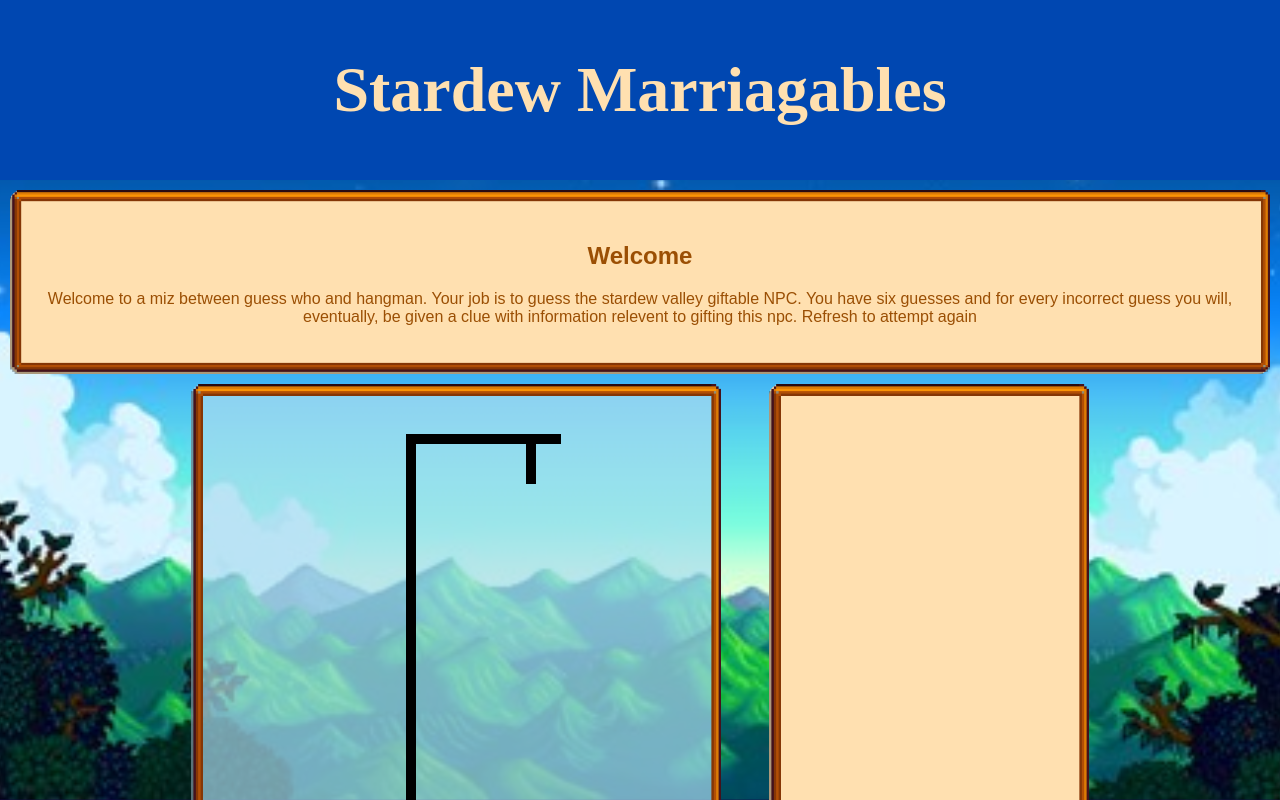
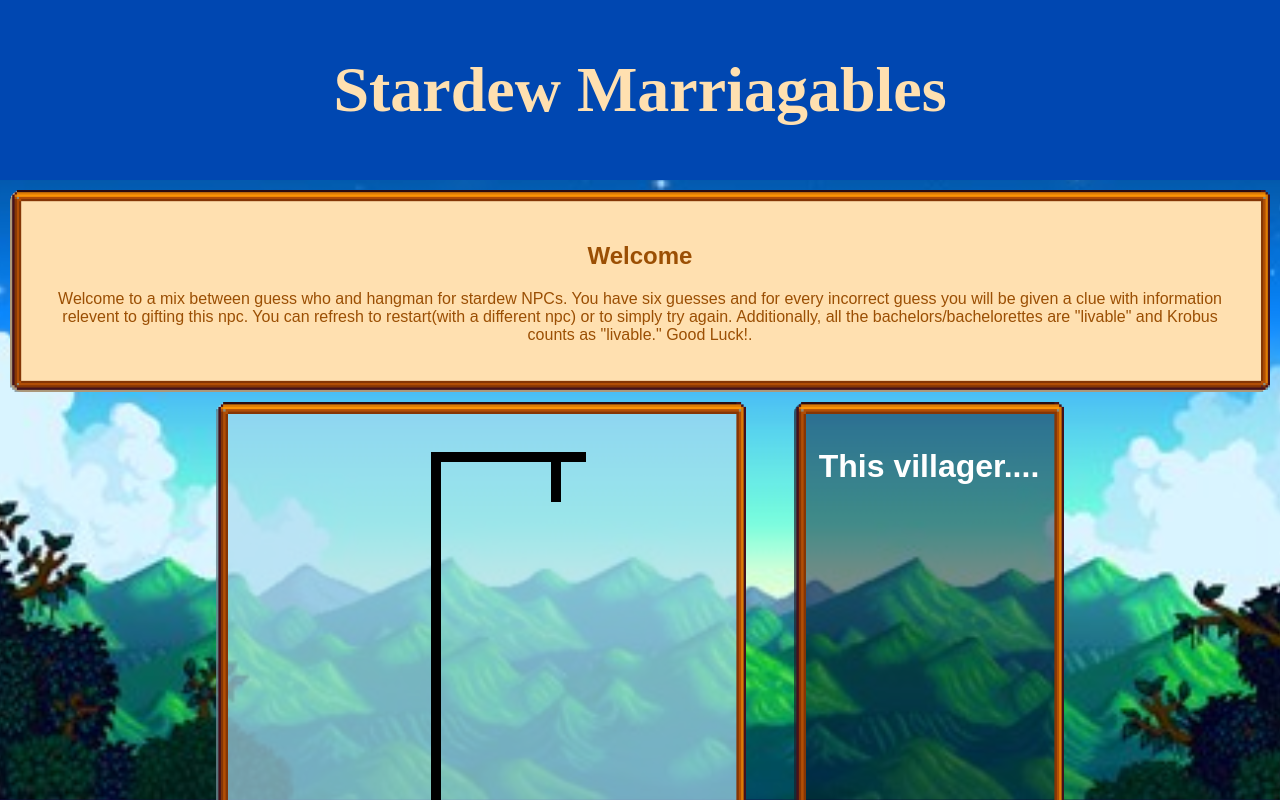
Before and after one commit to Sami-Aiyathurai/stardewstuff, a React (Vite) app in the folder stardew-marriagables/: page / in a window 1280 px wide. Shown: the top 800 px of the page. Built offline with nearby package versions, Linux system fonts and the light colour scheme.

Commit message:
finished basic hint system andupdated the introduction

```diff
--- /dev/null
+++ b/stardew-marriagables/src/HintRow.jsx
@@ -0,0 +1,16 @@
+
+
+function HintRow(props) {
+
+    const hintPrompt = ["is","hates", "loves the movie", "loves the gift","lives in ", "universal loves exceptions", "birthday"]
+    const num = props.i;
+    return(
+        <div className="hint-row">
+            {hintPrompt[num]} {props.hint}
+        </div>
+    )
+
+}
+
+
+export default HintRow
--- a/stardew-marriagables/src/Hints.jsx
+++ b/stardew-marriagables/src/Hints.jsx
@@ -1,4 +1,4 @@
-
+import HintRow from "./HintRow";
 
 function Hints(props) {
         const name = props.toGuess.Name;
@@ -9,8 +9,11 @@
         return(
 
             <div className="hints-page">
+                <h1 className="hint-title">
+                    This villager....
+                </h1>
                 <ul>
-                    {hints.map((hint, index) => <li key={index}> {hintPrompt[index]}: {hint}</li>)}
+                    {hints.map((hint, index) => <li key={index}><HintRow i={index} hint={hint}></HintRow> </li>)}
                 </ul>
 
             </div>
--- a/stardew-marriagables/src/Intro.jsx
+++ b/stardew-marriagables/src/Intro.jsx
@@ -9,8 +9,9 @@
                 {(!(props.isWinner || props.isLoser)) && "Welcome"}
             </h2>
             <p>
-                Welcome to a miz between guess who and hangman.
-                Your job is to guess the stardew valley giftable NPC. You have six guesses and for every incorrect guess you will, eventually, be given a clue with information relevent to gifting this npc. Refresh to attempt again
+                Welcome to a mix between guess who and hangman for stardew NPCs.
+                You have six guesses and for every incorrect guess you will be given a clue with information relevent to gifting this npc. You can refresh to restart(with a different npc) or to simply try again. Additionally, all the bachelors/bachelorettes are "livable" and Krobus counts as "livable."
+                Good Luck!.
             </p>
         </div>
     )
--- a/stardew-marriagables/src/index.css
+++ b/stardew-marriagables/src/index.css
@@ -145,16 +145,40 @@
 }
 
 .hints-page {
-  background-color: #ffe0b0;
-  color: #9b4f04;
+  background-color: #000b2978;
+  color: #ffffff;
   border: 12px solid transparent;
   border-image: url(assets/menu_border.png) 15 stretch;
-  padding-left: 10%;
-  padding-right: 10%;
-  padding-top: 3%;
-  padding-bottom: 3%;
+  padding: 1%;
   border-radius: 12px;
+  text-align: center;
 }
+
+.hints-page ul {
+  width: 100%;
+  padding-left: 0;
+}
+
+.hints-page li {
+  list-style-type: none;
+  width: 100%;
+  padding-top: 2px;
+}
+
+.hint-row {
+  list-style-type: none;
+  background-color: #000b29;
+
+  padding-left: 5%;
+  padding-right: 5%;
+  padding-top: 5%;
+  padding-bottom: 5%;
+  border-radius: 5px;
+  width: 90%;
+  border: 1px solid black;
+  color: #ffffff;
+}
+
 
 .hangman {
   background-color: rgba(172, 220, 240, 0.679);
--- a/stardew-marriagables/src/villagers.json
+++ b/stardew-marriagables/src/villagers.json
@@ -2,7 +2,7 @@
     {
         "Name": "Wizard",
         "Hints": [
-            ["false"],
+            ["not livable"],
             ["Universal"],
             ["Mysterium"],
             ["Book of Mysteries", "Purple Mushroom", "Solar Essence", "Super Cucumber", "Void Essence"],
@@ -15,7 +15,7 @@
     {
         "Name": "Krobus",
         "Hints" : [
-            ["true"],
+            ["livable"],
             ["Universal"],
             [],
             ["Diamond", "Iridium Bar", "Monster Compendium", "Monster Musk", "Pumpkin", "Void Egg", "Void Mayonaise", "Wild Horseradish"],
@@ -28,7 +28,7 @@
     {
         "Name": "Caroline",
         "Hints": [
-            ["false"],
+            ["not livable"],
             ["Universal", "Quartz", "Salmonberry"],
             ["Journey of the Prairie King: The Motion Picture", "The Brave Little Sapling"],
             ["Fish Taco", "Green Tea", "Summer Spangle", "Tropical Curry"],
@@ -41,7 +41,7 @@
     {
         "Name": "Abigail",
         "Hints": [
-            ["true"],
+            ["livable"],
             ["Universal", "Clay", "Holly"],
             ["Mysterium", "It Howls in the Rain"],
             ["Amethyst", "Banana Pudding", "Blackberry Cobbler", "Chocolate Cake", "Monster Compendium", "Pufferfish", "Pumpkin", "Spicy Eel"],
@@ -54,7 +54,7 @@
     {
         "Name": "Alex",
         "Hints": [
-            ["true"],
+            ["livable"],
             ["Universal", "Holly", "Quartz"],
             ["It Howls in the Rain", "Wumbus"],
             ["Complete Breakfast", "Jack Be Nimble, Jack Be Thick", "Salmon Dinner"],
@@ -67,7 +67,7 @@
     {
         "Name": "Elliott",
         "Hints":[
-            ["true"],
+            ["livable"],
             ["Universal", "Amaranth", "Quartz", "Salmonberry", "Sea Cucumber", "Super Cucumber"],
             ["Mysterium"],
             ["Crab Cakes", "Duck Feather", "Lobster", "Pomegranate", "Squid Ink", "Tom Kha Soup"],
@@ -80,7 +80,7 @@
     {
         "Name": "Emily",
         "Hints":[
-            ["true"],
+            ["livable"],
             ["Universal", "Fish Taco", "Maki Roll", "Holly", "Salmon Dinner", "Sashimi"],
             ["The Miracle at Coldstar Ranch"],
             ["Amethyst", "Aquamarine", "Cloth", "Emerald", "Jade", "Parrot Egg", "Ruby", "Survival Burger", "Topaz", "Wool"],
@@ -93,7 +93,7 @@
     {
         "Name": "Haley",
         "Hints":[
-            ["true"],
+            ["livable"],
             ["Universal", "Clay", "Prismatic Shard", "Wild Horseradish"],
             [],
             ["Coconut", "Fruit Salad", "Pink Cake", "Sunflower"],
@@ -106,7 +106,7 @@
     {
         "Name": "Harvey",
         "Hints": [
-            ["true"],
+            ["livable"],
             ["Universal", "Coral", "Nautilus Shell", "Rainbow Shell", "Salmonberry", "Spice Berry"],
             ["The Miracle at Coldstar Ranch", "The Zuzu City Express"],
             ["Coffee", "Pickles", "Super Meal", "Truffle Oil", "Wine"],
@@ -119,7 +119,7 @@
     {
         "Name": "Leah",
         "Hints": [
-            ["true"],
+            ["livable"],
             ["Universal", "Bread", "Hashbrowns", "Pancakes", "Pizza", "Void Egg"],
             ["Mysterium"],
             ["Goat Cheese", "Poppyseed Muffin", "Salad", "Stir Fry", "Truffle", "Vegetable Medley", "Wine"],
@@ -132,7 +132,7 @@
     {
         "Name": "Maru",
         "Hints": [
-            ["true"],
+            ["livable"],
             ["Universal", "Holly", "Honey", "Pickles", "Snow Yam", "Truffle"],
             ["Natural Wonders: Exploring Our Vibrant World", "Wumbus"],
             ["Battery Pack", "Cauliflower", "Cheese Cauliflower", "Diamond", "Dwarf Gadget", "Gold Bar", "Iridium Bar", "Miner's Treat", "Pepper Poppers", "Radioactive Bar", "Rhubarb Pie", "Strawberry"],
@@ -145,7 +145,7 @@
     {
         "Name": "Penny",
         "Hints": [
-            ["true"],
+            ["livable"],
             ["Universal", "Beer", "Grape", "Holly", "Hops", "Mead", "Pale Ale", "Pina Colada", "Rabbit's Foot", "Wine"],
             ["The Brave Little Sapling"],
             ["Diamond", "Emerald", "Melon", "Poppy", "Poppyseed Muffin", "Red Plate", "Roots Platter", "Sandfish", "Tom Kha Soup"],
@@ -158,7 +158,7 @@
     {
         "Name": "Sam",
         "Hints": [
-            ["true"],
+            ["livable"],
             ["Universal", "Bone Fragment", "Cinder Shard", "Coal", "Copper Bar", "Duck Mayonaise", "Gold Bar", "Gold Ore", "Iridium Bar", "Iridium Ore", "Iron Bar", "Mayonaise", "Pickles", "Refined Quartz"],
             ["Wumbus"],
             ["Cactus Fruit", "Maple Bar", "Pizza", "Tigerseye"],
@@ -171,7 +171,7 @@
     {
         "Name": "Sebastian",
         "Hints": [
-            ["true"],
+            ["livable"],
             ["Universal", "Clay", "Complete Breakfast", "Farmer's Lunch", "Omelet", "Pina Colada"],
             ["It Howls in the Rain", "Mysterium"],
             ["Frog Eye", "Frozen Tear", "Obsidian", "Pumpkin Soup", "Sashimi", "Void Egg"],
@@ -184,7 +184,7 @@
     {
         "Name": "Shane",
         "Hints":[
-            ["true"],
+            ["livable"],
             ["Universal", "Pickles", "Quartz"],
             ["It Howls in the Rain", "Wumbus"],
             ["Beer", "Hot Pepper", "Pepper Poppers", "Pizza"],
```
